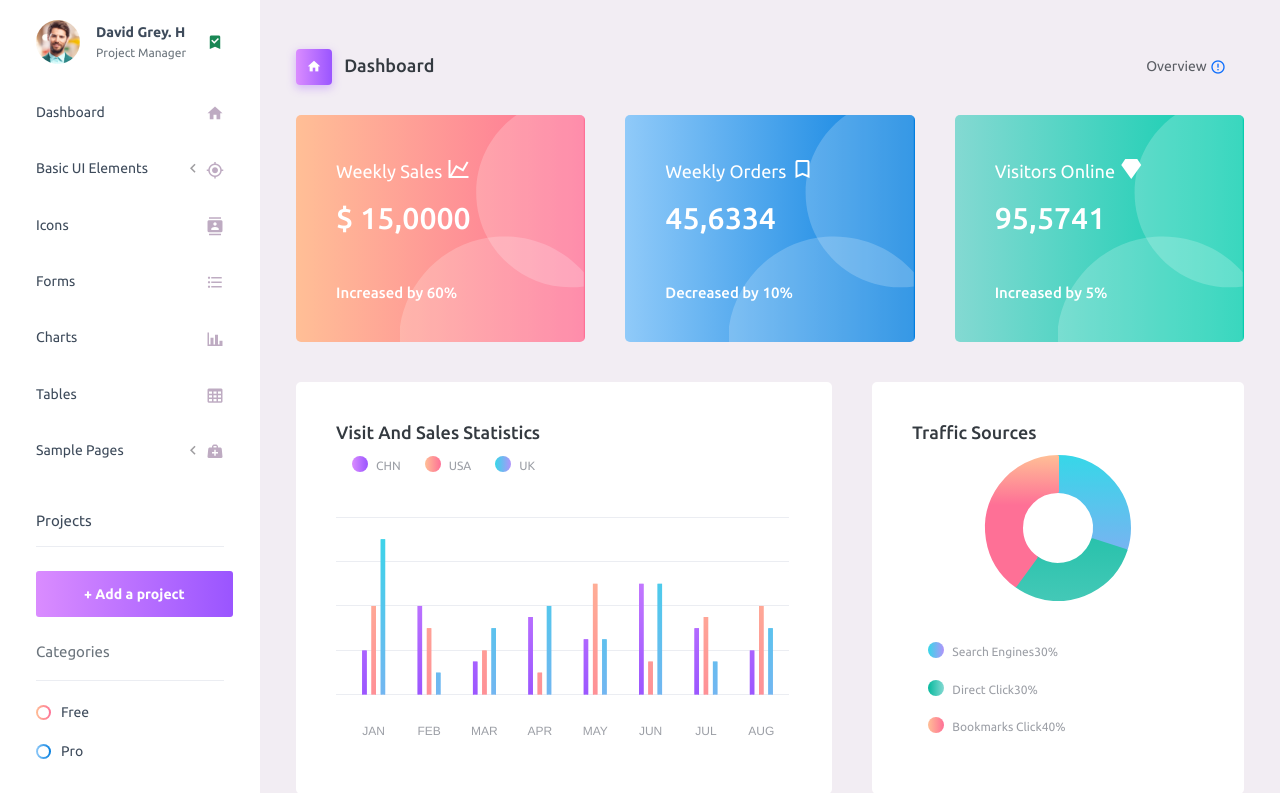
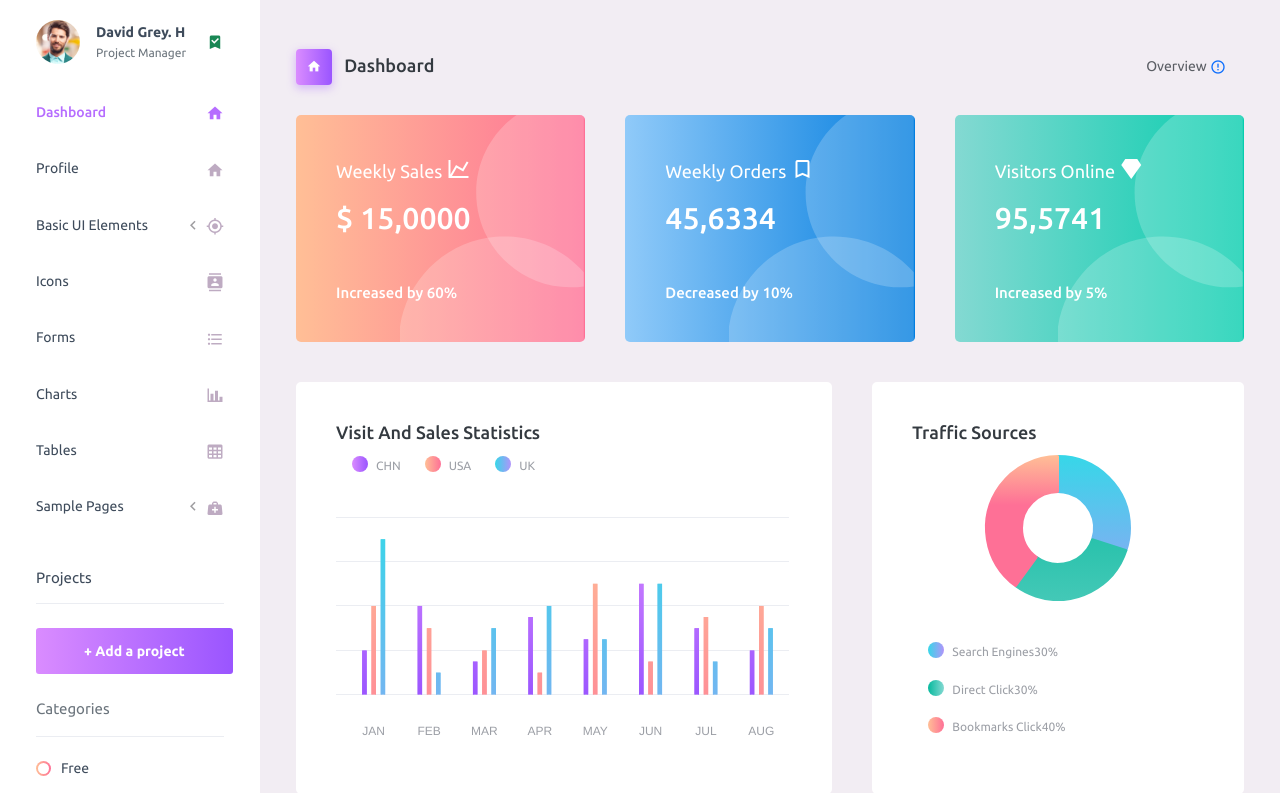
Before and after one commit to anushak8919/testing, a PHP site: page /dashboard/PurpleAdmin-Free-Admin-Template-master/index.php in a window 1280 px wide. Shown: the part 134-927 px from the top of the page. Run offline with PHP 8.4, Linux system fonts and the light colour scheme.

Commit message:
week task

```diff
--- a/dashboard/PurpleAdmin-Free-Admin-Template-master/index.php
+++ b/dashboard/PurpleAdmin-Free-Admin-Template-master/index.php
@@ -206,8 +206,14 @@
               </a>
             </li>
             <li class="nav-item">
-              <a class="nav-link" href="index.html">
+              <a class="nav-link" href="index.php">
                 <span class="menu-title">Dashboard</span>
+                <i class="mdi mdi-home menu-icon"></i>
+              </a>
+            </li>
+            <li class="nav-item">
+              <a class="nav-link" href="blank-page.html">
+                <span class="menu-title">Profile</span>
                 <i class="mdi mdi-home menu-icon"></i>
               </a>
             </li>
```
